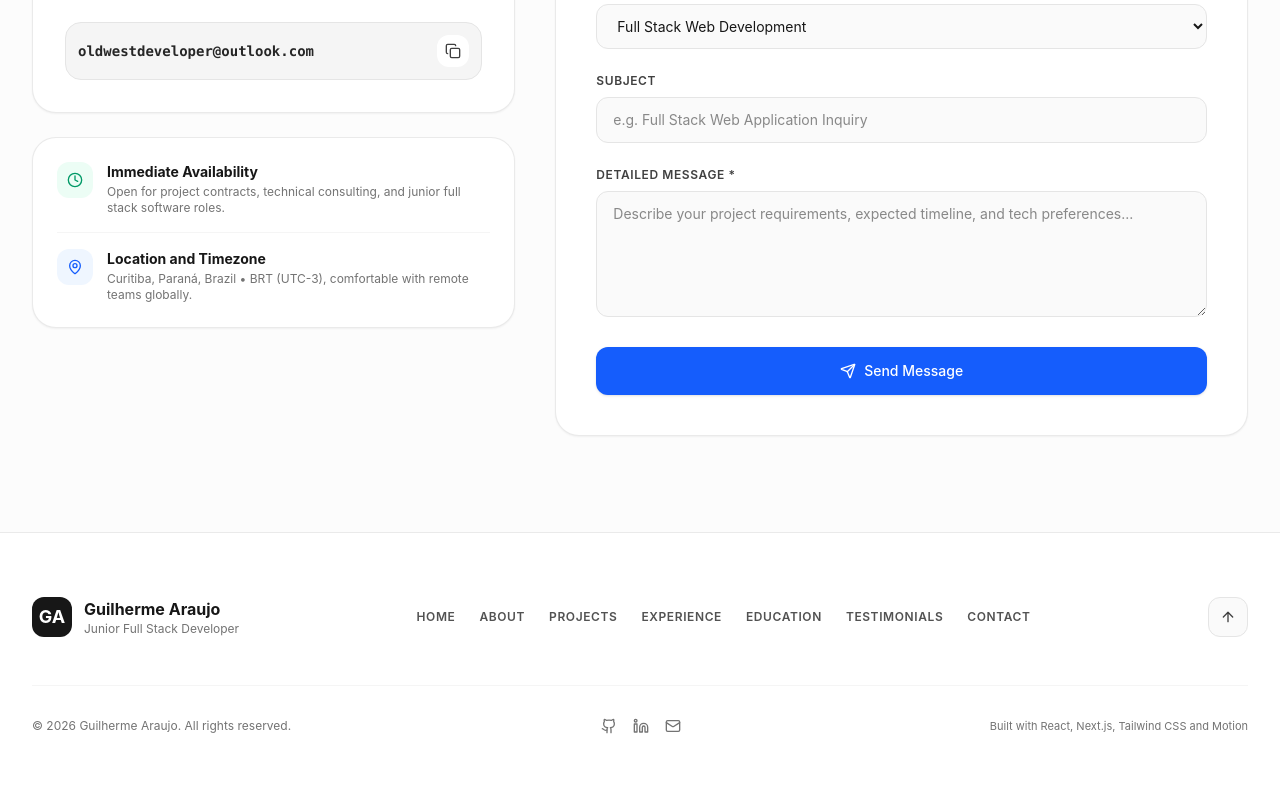
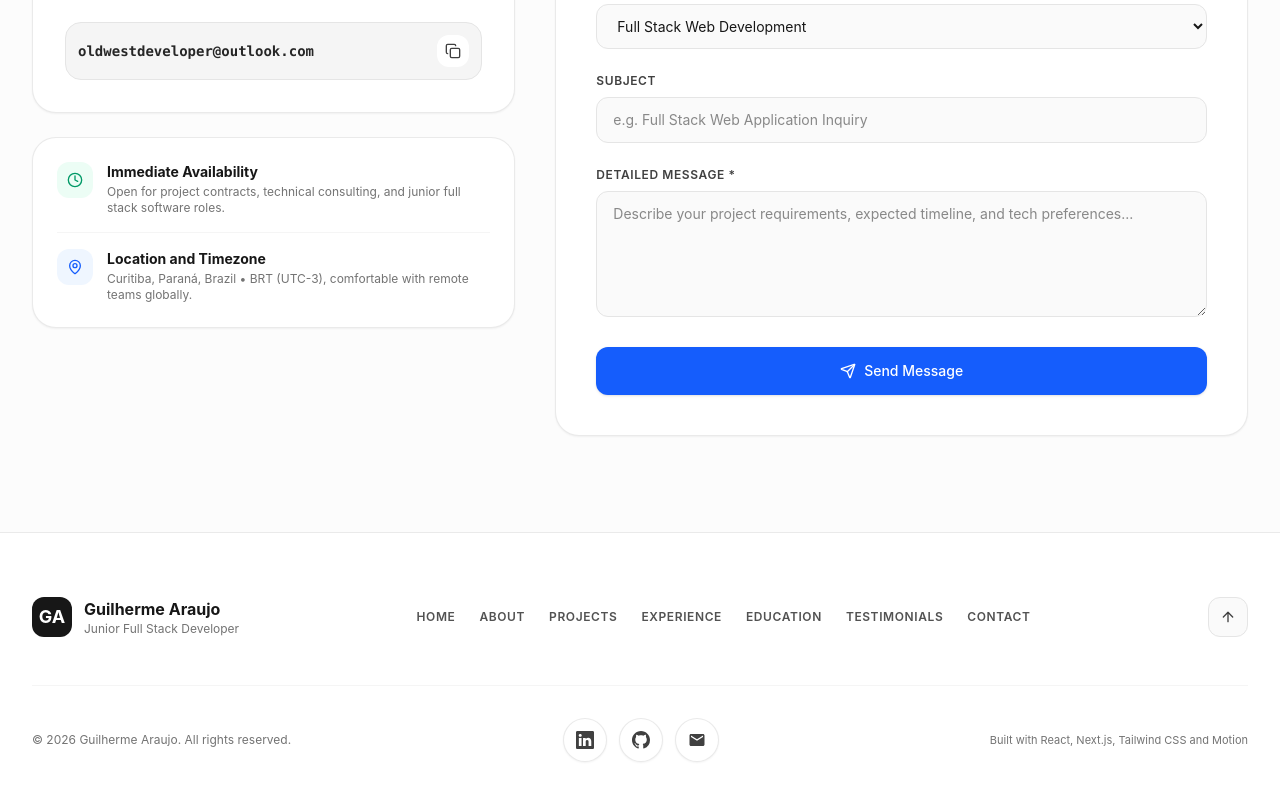
Before and after one commit to Oldwestdeveloper/Guilherme-Araujo-Developer, a Next.js app: page / in a window 1280 px wide. Shown: the part 7303-8103 px from the top of the page. Built offline with nearby package versions, Linux system fonts and the light colour scheme.

Commit message:
feat: add animações contato

```diff
--- a/src/components/Footer.tsx
+++ b/src/components/Footer.tsx
@@ -1,10 +1,11 @@
 'use client';
 
 import React from 'react';
-import { ArrowUp, Github, Linkedin, Mail } from 'lucide-react';
+import { ArrowUp } from 'lucide-react';
 import { useLanguage } from '@/context/LanguageContext';
 import { getPersonalInfo } from '@/data/portfolio-data';
 import { UI_TRANSLATIONS } from '@/data/translations';
+import { UiverseConnectTooltip } from '@/components/ui/UiverseConnectTooltip';
 
 export function Footer() {
   const { language } = useLanguage();
@@ -92,38 +93,16 @@ export function Footer() {
         </div>
 
         {/* Bottom copyright and socials */}
-        <div className="pt-8 flex flex-col sm:flex-row items-center justify-between gap-4 text-xs text-neutral-500 dark:text-neutral-400">
+        <div className="pt-8 flex flex-col md:flex-row items-center justify-between gap-6 text-xs text-neutral-500 dark:text-neutral-400">
           <p>
             &copy; {new Date().getFullYear()} {personalInfo.name}. {t.allRightsReserved}
           </p>
 
-          <div className="flex items-center gap-4">
-            <a
-              href={personalInfo.github}
-              target="_blank"
-              rel="noreferrer"
-              className="hover:text-neutral-900 dark:hover:text-white transition-colors"
-              aria-label="GitHub"
-            >
-              <Github className="w-4 h-4" />
-            </a>
-            <a
-              href={personalInfo.linkedin}
-              target="_blank"
-              rel="noreferrer"
-              className="hover:text-neutral-900 dark:hover:text-white transition-colors"
-              aria-label="LinkedIn"
-            >
-              <Linkedin className="w-4 h-4" />
-            </a>
-            <a
-              href={`mailto:${personalInfo.email}`}
-              className="hover:text-neutral-900 dark:hover:text-white transition-colors"
-              aria-label="Email"
-            >
-              <Mail className="w-4 h-4" />
-            </a>
-          </div>
+          <UiverseConnectTooltip
+            githubUrl={personalInfo.github}
+            linkedinUrl={personalInfo.linkedin}
+            email={personalInfo.email}
+          />
 
           <p className="flex items-center gap-1 text-[11px]">
             <span>{t.builtWith}</span>
```
